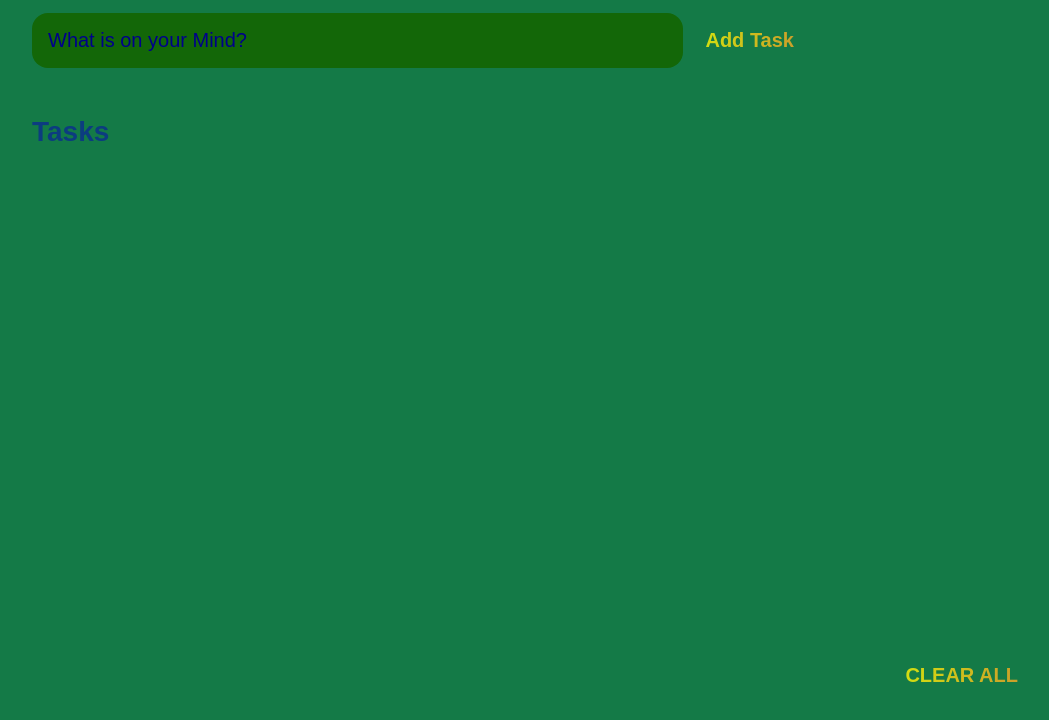
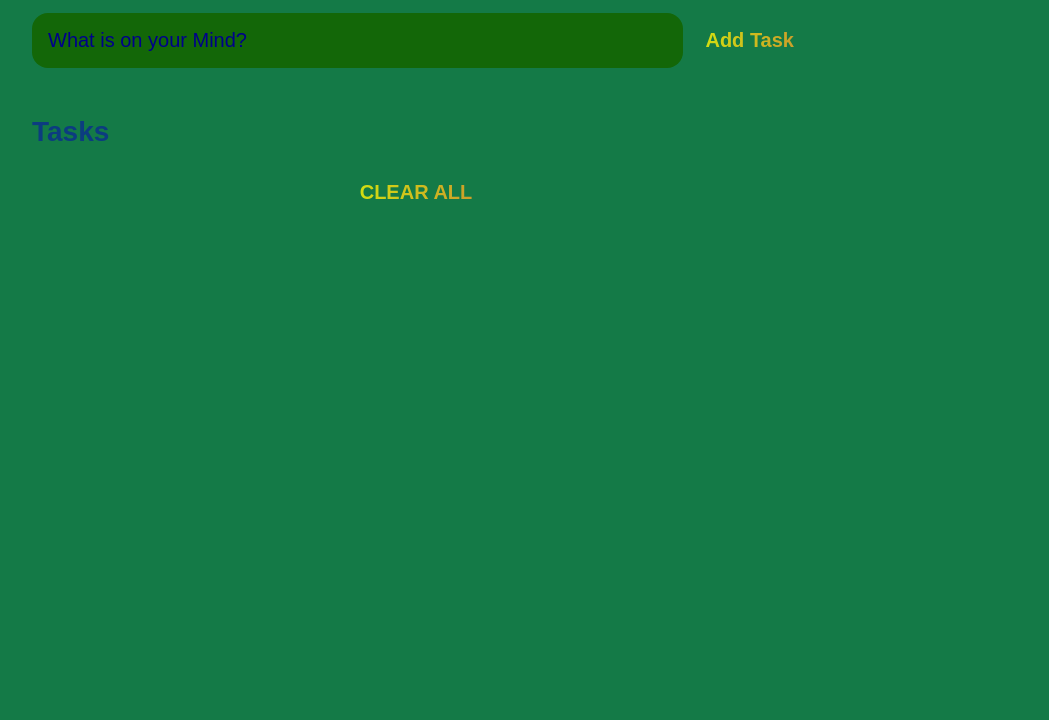
Before and after one commit to mangeshkchauhan/Tasklist-App.github.io, a plain HTML site: page index.html in a window 1280 px wide. Shown: the part 80-800 px from the top of the page, without its empty margins (224-1273 px from the left). Drawn offline with Linux system fonts and the light colour scheme.

Commit message:
button fix

```diff
--- a/style.css
+++ b/style.css
@@ -133,9 +133,8 @@ main{
     color: crimson;
 }
 #clear{
-    text-align: right;
-    margin-right: 2rem;
-    margin-bottom: 2rem;
+    text-align: center;
+    margin-bottom: 70%;
 }
 #clear-all{
     align-items: center;
```
